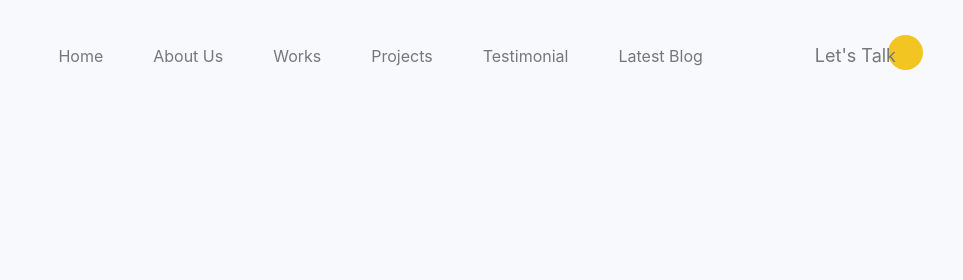
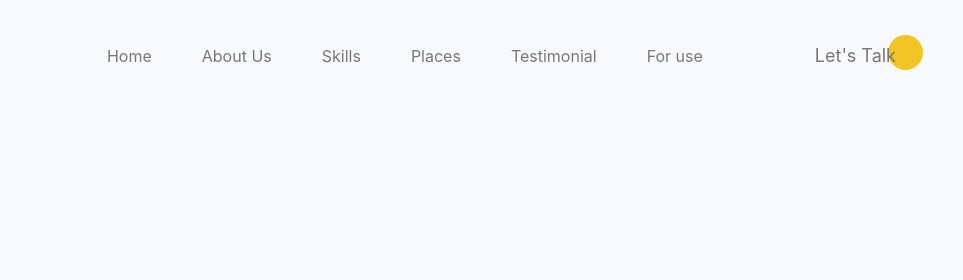
Before and after one commit to Jalolbek17/my-ess, a plain HTML site: page index.html in a window 1280 px wide. Shown: the top 280 px of the page, 317-1280 px from the left. Drawn offline with Linux system fonts and the light colour scheme; some icons are missing; a web font is replaced by a local one.

Commit message:
O'zgartirishlar haqida qisqacha izoh

```diff
--- a/index.html
+++ b/index.html
@@ -25,10 +25,10 @@
 							<ul class="menu-list">
 								<li class="menu-item active"><a href="#home" data-effect="Home">Home</a></li>
 								<li class="menu-item"><a href="#about" class="nav-link" data-effect="About">About Us</a></li>
-								<li class="menu-item"><a href="#services" class="nav-link" data-effect="Services">Works</a></li>
-								<li class="menu-item"><a href="#projects" class="nav-link" data-effect="Projects">Projects</a></li>
+								<li class="menu-item"><a href="#services" class="nav-link" data-effect="Services">Skills</a></li>
+								<li class="menu-item"><a href="#projects" class="nav-link" data-effect="Projects">Places</a></li>
 								<li class="menu-item"><a href="#testimonial" class="nav-link" data-effect="Testimonial">Testimonial</a></li>
-								<li class="menu-item"><a href="#latest-blog" class="nav-link" data-effect="Latest Blog">Latest Blog</a></li>
+								<li class="menu-item"><a href="#latest-blog" class="nav-link" data-effect="Latest Blog">For use</a></li>
 							</ul>
 
 							<div class="hamburger">
@@ -38,7 +38,7 @@
 				            </div>
 						</div>
 
-						<a href="./app.html" class="btn-hvr-effect">
+						<a href="#" class="btn-hvr-effect">
 							<span>Let's Talk</span>
 							<i class="icon icon-long-arrow-right"></i>
 						</a>
```
